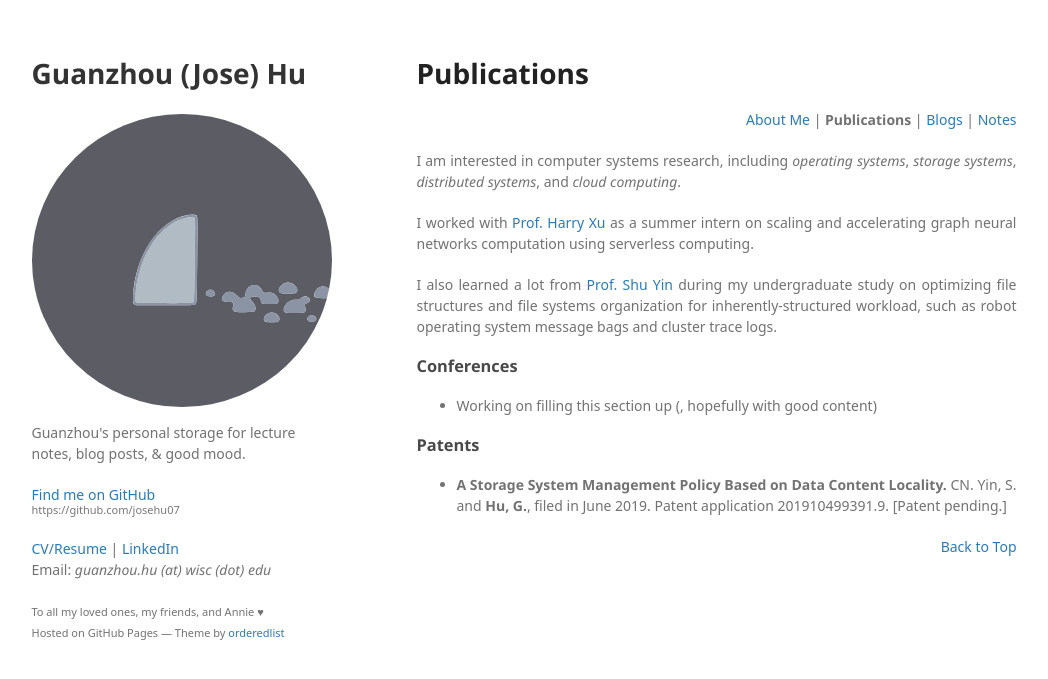
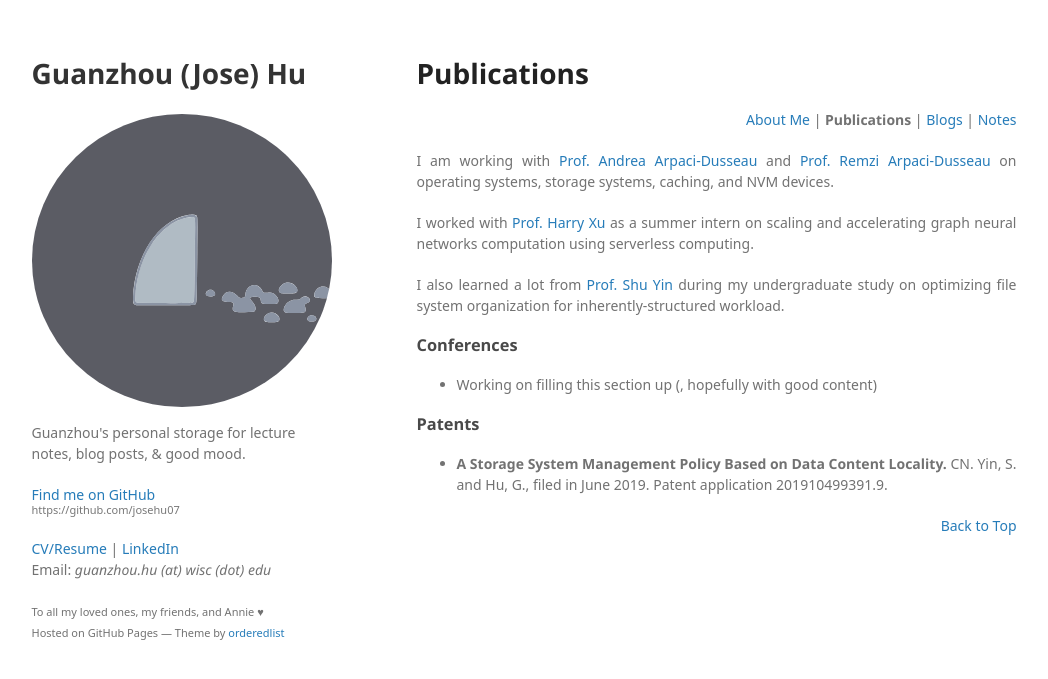
Before and after one commit to josehu07/josehu07.github.io, a Jekyll site: the page built from publications.md, in a window 1280 px wide. Shown: the top 679 px of the page, without its empty margins (116-1164 px from the left). Built offline with Jekyll 4.4.1, drawn with Linux system fonts in a browser that asks for light colours; some web fonts are replaced; a script that is not in the unit is left out.

Commit message:
Improved publications page

```diff
--- a/publications.md
+++ b/publications.md
@@ -13,11 +13,11 @@ permalink: /publications.html
   <a href="/notes.html">Notes</a>
 </p>
 
-I am interested in computer systems research, including *operating systems*, *storage systems*, *distributed systems*, and *cloud computing*.
+I am working with [Prof. Andrea Arpaci-Dusseau](http://pages.cs.wisc.edu/~dusseau/) and [Prof. Remzi Arpaci-Dusseau](http://pages.cs.wisc.edu/~remzi/) on operating systems, storage systems, caching, and NVM devices.
 
 I worked with [Prof. Harry Xu](http://web.cs.ucla.edu/~harryxu/) as a summer intern on scaling and accelerating graph neural networks computation using serverless computing.
 
-I also learned a lot from [Prof. Shu Yin](http://sist.shanghaitech.edu.cn/2018/0502/c2739a24245/page.htm) during my undergraduate study on optimizing file structures and file systems organization for inherently-structured workload, such as robot operating system message bags and cluster trace logs.
+I also learned a lot from [Prof. Shu Yin](http://sist.shanghaitech.edu.cn/2018/0502/c2739a24245/page.htm) during my undergraduate study on optimizing file system organization for inherently-structured workload.
 
 ### Conferences
 
@@ -25,4 +25,4 @@ I also learned a lot from [Prof. Shu Yin](http://sist.shanghaitech.edu.cn/2018/0
 
 ### Patents
 
-- <b>A Storage System Management Policy Based on Data Content Locality.</b> CN. Yin, S. and <b>Hu, G.</b>, filed in June 2019. Patent application 201910499391.9. [Patent pending.]
+- <b>A Storage System Management Policy Based on Data Content Locality.</b> CN. Yin, S. and Hu, G., filed in June 2019. Patent application 201910499391.9.
```
